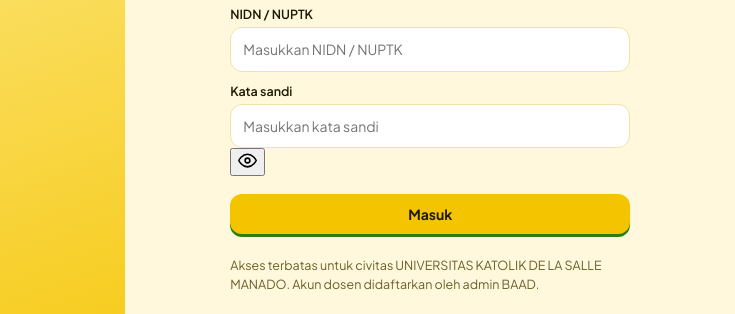
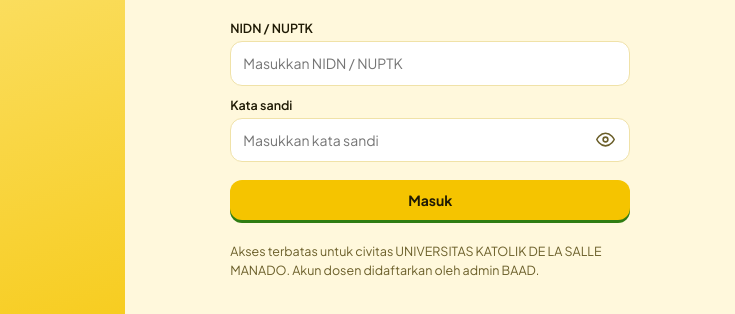
Before and after one commit to Be-cca/sipkd_mppl, a plain HTML site: page index.html in a window 1280 px wide. Shown: the part 293-607 px from the top of the page, 545-1280 px from the left. Drawn offline with Linux system fonts and the light colour scheme; no server answers.

Commit message:
Add styles for password visibility toggle button

```diff
--- a/style.css
+++ b/style.css
@@ -314,6 +314,37 @@ label {
   margin: 10px 0 4px;
 }
 
+/* --- Tombol Mata Lihat Kata Sandi --- */
+.pw-wrap {
+  position: relative;
+  display: flex;
+  align-items: center;
+}
+
+.pw-wrap input {
+  padding-right: 44px;
+}
+
+.pw-eye {
+  position: absolute;
+  right: 8px;
+  border: 0;
+  background: none;
+  color: var(--m);
+  width: 34px;
+  height: 34px;
+  border-radius: 9px;
+  display: grid;
+  place-items: center;
+  cursor: pointer;
+  transition: color 0.15s ease, background 0.15s ease;
+}
+
+.pw-eye:hover {
+  color: var(--t);
+  background: rgba(128, 128, 128, 0.12);
+}
+
 .li {
   display: flex;
   gap: 12px;
```
